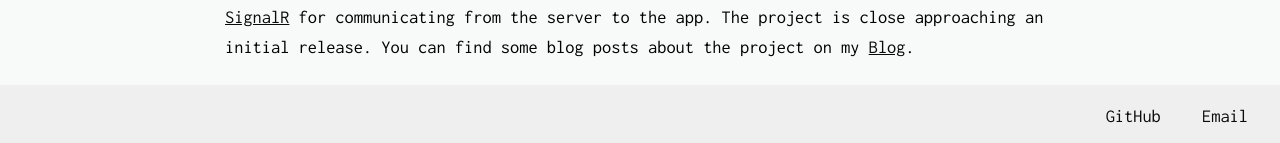
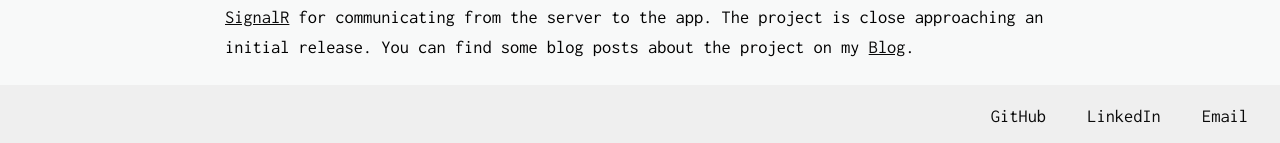
Before and after one commit to dwragge/dwragge.github.io, a Jekyll site: the page built from projects.md, in a window 1280 px wide. Shown: the part 835-978 px from the top of the page. Built offline with Jekyll 4.4.1, drawn with Linux system fonts in a browser that asks for light colours; nearby versions of some CDN libraries.

Commit message:
Add linkedin

```diff
--- a/_includes/footer-links.html
+++ b/_includes/footer-links.html
@@ -1,6 +1,7 @@
 <footer class='footer'>
     <div class='footer-links'>
         <a href='https://www.github.com/dwragge'>GitHub</a>
+        <a href='https://www.linkedin.com/in/dylan-wragge/'>LinkedIn</a>
         <a href='mailto:dylanwragge@gmail.com'>Email</a>
     </div>
 </footer>
```
